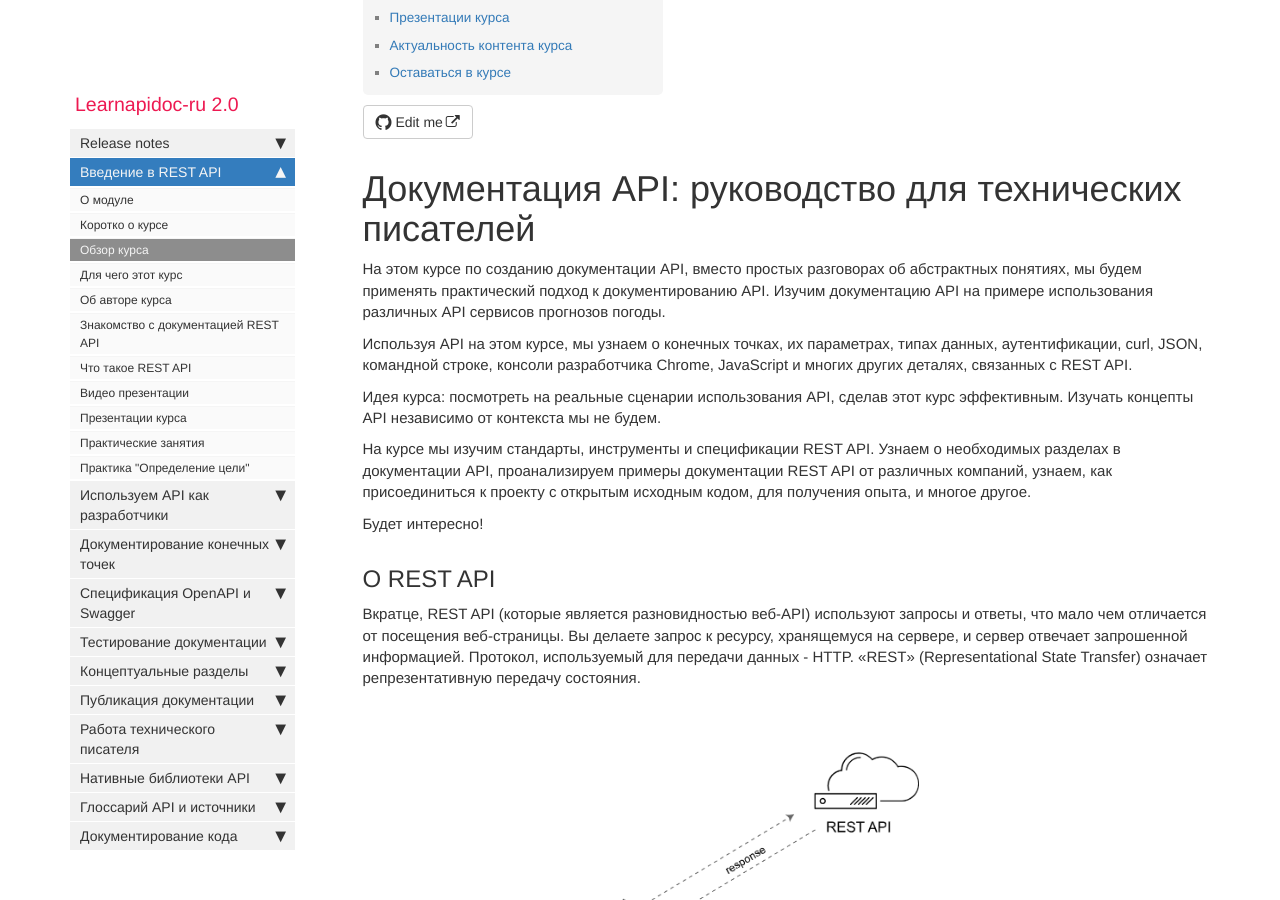
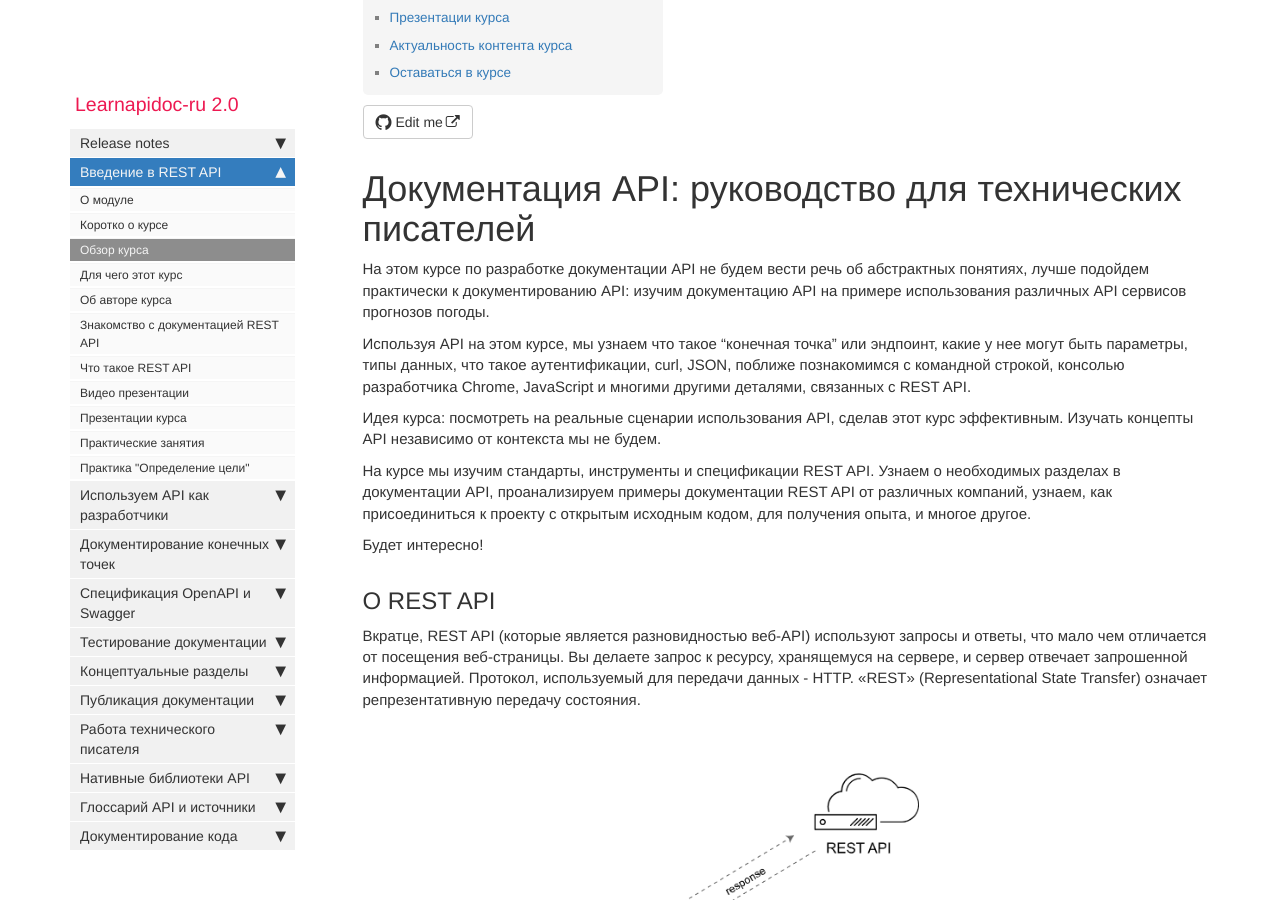
Before and after one commit to Starkovden/Starkovden.github.io, a Jekyll site: the page built from pages/introduction-rest-api/course-overview.md, in a window 1280 px wide and 900 px high, scrolled down 471 px. Built offline with Jekyll 4.4.1, drawn with Linux system fonts in a browser that asks for light colours; nearby versions of some CDN libraries; comment, search, counter and statistics services are not loaded.

Commit message:
поправил перевож

```diff
--- a/pages/introduction-rest-api/course-overview.md
+++ b/pages/introduction-rest-api/course-overview.md
@@ -9,9 +9,9 @@ folder: introduction-rest-api
 
 # Документация API: руководство для технических писателей
 
-На этом курсе по созданию документации API, вместо простых разговорах об абстрактных понятиях, мы будем применять практический подход к документированию API. Изучим документацию API на примере использования различных API сервисов прогнозов погоды.
+На этом курсе по разработке документации API не будем вести речь об абстрактных понятиях, лучше подойдем практически к документированию API: изучим документацию API на примере использования различных API сервисов прогнозов погоды.
 
-Используя API на этом курсе, мы узнаем о конечных точках, их параметрах, типах данных, аутентификации, curl, JSON, командной строке, консоли разработчика Chrome, JavaScript и многих других деталях, связанных с REST API.
+Используя API на этом курсе, мы узнаем что такое "конечная точка" или эндпоинт, какие у нее могут быть параметры, типы данных, что такое аутентификации, curl, JSON, поближе познакомимся с командной строкой, консолью разработчика Chrome, JavaScript и многими другими деталями, связанных с REST API.
 
 Идея курса: посмотреть на реальные сценарии использования API, сделав этот курс эффективным. Изучать концепты API независимо от контекста мы не будем.
 
```
